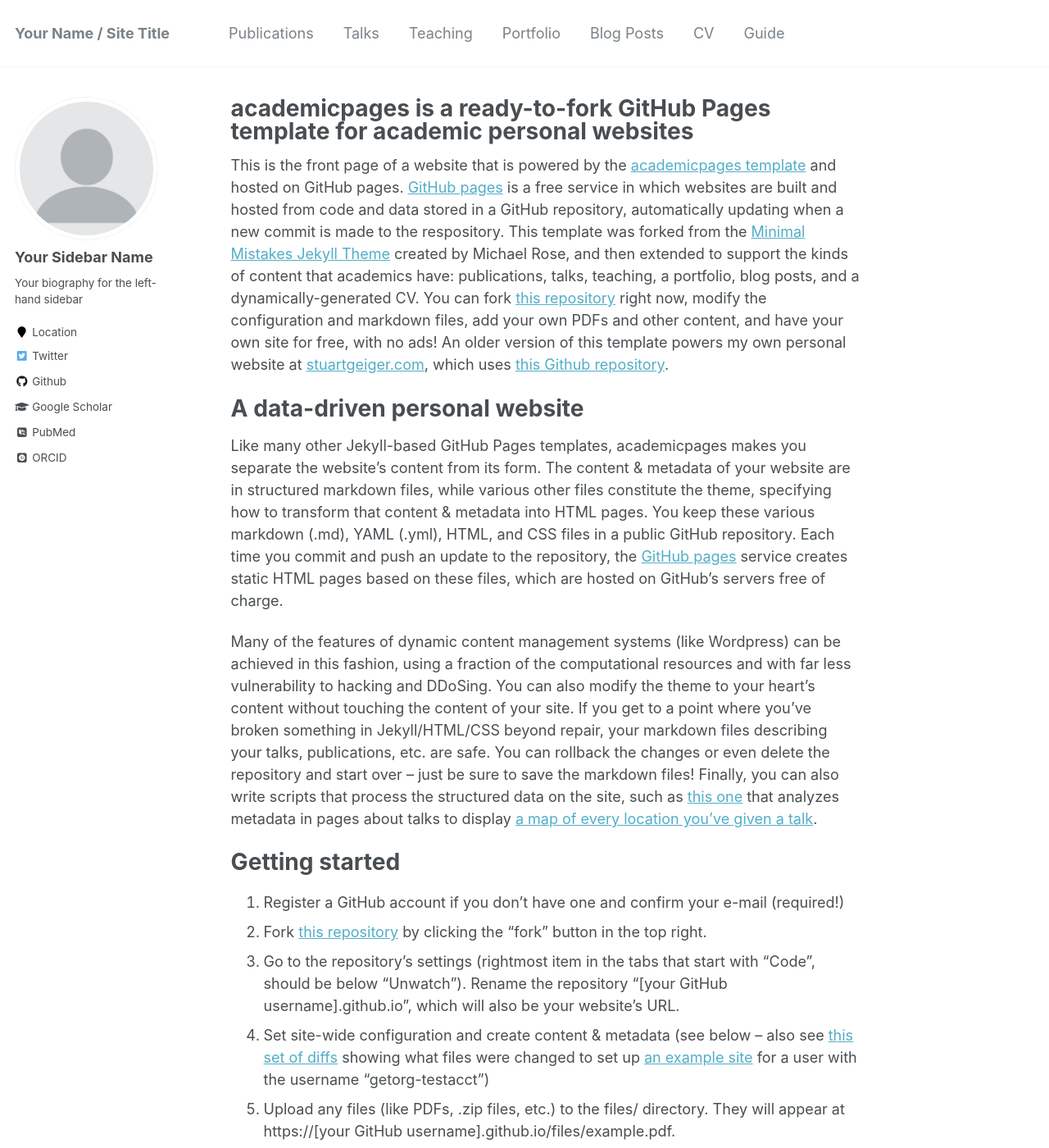
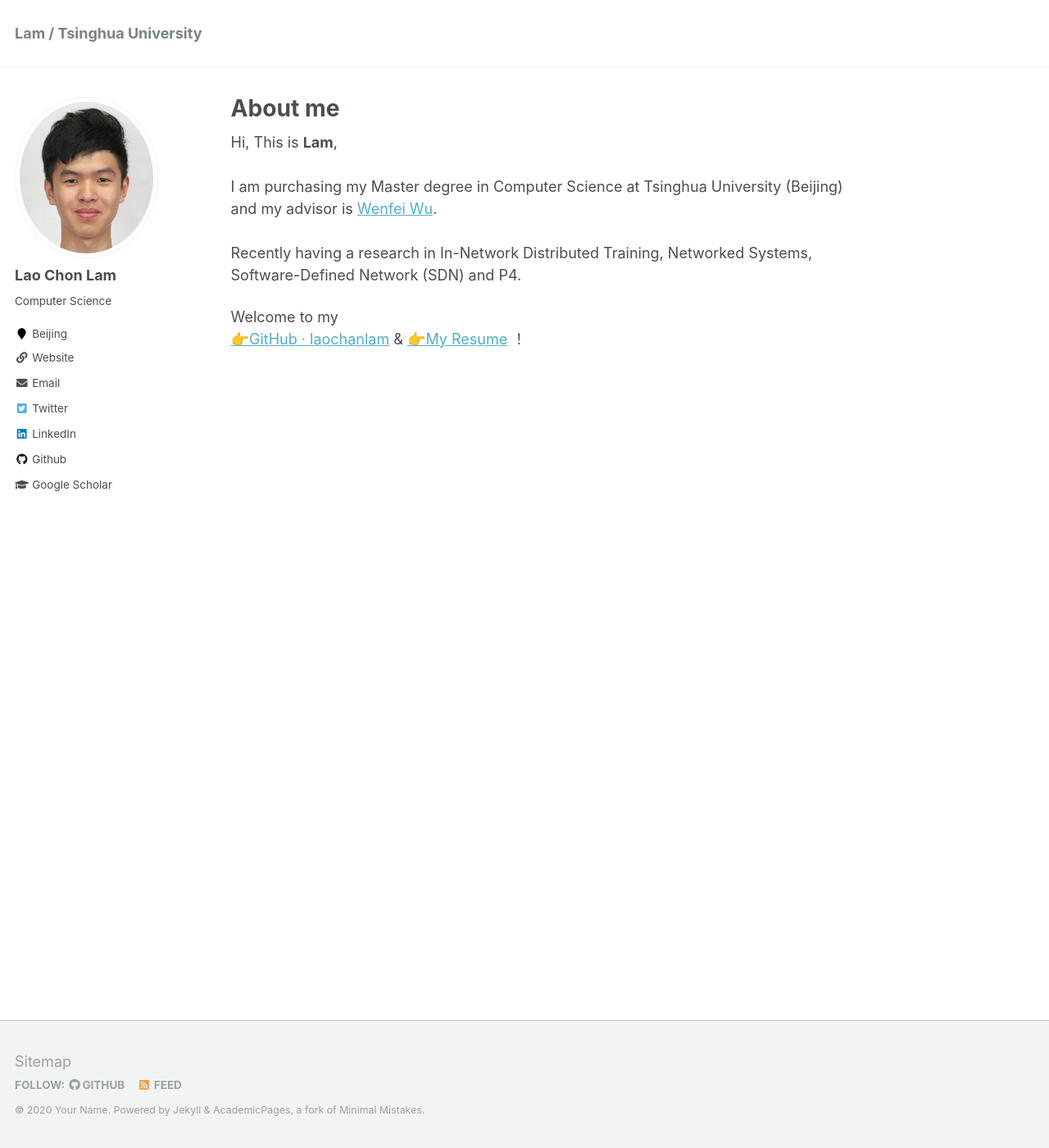
Before and after one commit to laochonlam/personal-website, a Jekyll site: the page built from _pages/about.md, in a window 1280 px wide and 1400 px high. Shown: the whole window at 82% size. Built offline with Jekyll 4.4.1, drawn with Linux system fonts in a browser that asks for light colours; some web fonts are replaced; some of the changed text lies outside the part shown.

Commit message:
init website

```diff
--- a/_config.yml
+++ b/_config.yml
@@ -7,13 +7,13 @@
 
 # Site Settings
 locale                   : "en-US"
-title                    : "Your Name / Site Title"
+title                    : "Lam / Tsinghua University"
 title_separator          : "-"
 name                     : &name "Your Name"
 description              : &description "personal description"
-url                      : https://academicpages.github.io # the base hostname & protocol for your site e.g. "https://mmistakes.github.io"
+url                      : https://laochanlam.com # the base hostname & protocol for your site e.g. "https://mmistakes.github.io"
 baseurl                  : "" # the subpath of your site, e.g. "/blog"
-repository               : "academicpages/academicpages.github.io"
+# repository               : "academicpages/academicpages.github.io"
 teaser                   :  # filename of teaser fallback teaser image placed in /images/, .e.g. "500x300.png"
 breadcrumbs              : false # true, false (default)
 words_per_minute         : 160
@@ -80,36 +80,36 @@ analytics:
 
 # Site Author
 author:
-  name             : "Your Sidebar Name"
-  avatar           : "profile.png"
-  bio              : "Your biography for the left-hand sidebar"
-  location         : "Location"
+  name             : "Lao Chon Lam"
+  avatar           : "icCardPicture.jpeg"
+  bio              : "Computer Science"
+  location         : "Beijing"
   employer         :
-  pubmed           : "https://www.ncbi.nlm.nih.gov/pubmed/?term=john+snow"
-  googlescholar    : "http://yourfullgooglescholarurl.com"
-  email            :
+  # pubmed           : "https://www.ncbi.nlm.nih.gov/pubmed/?term=john+snow"
+  googlescholar    : "https://scholar.google.com/citations?user=jOLUih4AAAAJ&hl=en"
+  email            : "laochanlam@gmail.com"
   researchgate     :  # example: "https://www.researchgate.net/profile/yourprofile"
-  uri              :
+  uri              : "blog.laochanlam.com"
   bitbucket        :
   codepen          :
   dribbble         :
   flickr           :
   facebook         :
   foursquare       :
-  github           : "academicpages"
+  github           : "laochanlam"
   google_plus      :
   keybase          :
   instagram        :
   impactstory      : #"https://profiles.impactstory.org/u/xxxx-xxxx-xxxx-xxxx"
   lastfm           :
-  linkedin         :
-  orcid            : "http://orcid.org/yourorcidurl"
+  linkedin         : "chon-lam-lao-384865122"
+  # orcid            : "http://orcid.org/yourorcidurl"
   pinterest        :
   soundcloud       :
   stackoverflow    : # http://stackoverflow.com/users/123456/username
   steam            :
   tumblr           :
-  twitter          : "replacethistwitterhandle"
+  twitter          : "laochanlam"
   vine             :
   weibo            :
   xing             :
--- a/_pages/about.md
+++ b/_pages/about.md
@@ -1,6 +1,6 @@
 ---
 permalink: /
-title: "academicpages is a ready-to-fork GitHub Pages template for academic personal websites"
+title: "About me"
 excerpt: "About me"
 author_profile: true
 redirect_from:
@@ -8,7 +8,15 @@ redirect_from:
   - /about.html
 ---
 
-This is the front page of a website that is powered by the [academicpages template](https://github.com/academicpages/academicpages.github.io) and hosted on GitHub pages. [GitHub pages](https://pages.github.com) is a free service in which websites are built and hosted from code and data stored in a GitHub repository, automatically updating when a new commit is made to the respository. This template was forked from the [Minimal Mistakes Jekyll Theme](https://mmistakes.github.io/minimal-mistakes/) created by Michael Rose, and then extended to support the kinds of content that academics have: publications, talks, teaching, a portfolio, blog posts, and a dynamically-generated CV. You can fork [this repository](https://github.com/academicpages/academicpages.github.io) right now, modify the configuration and markdown files, add your own PDFs and other content, and have your own site for free, with no ads! An older version of this template powers my own personal website at [stuartgeiger.com](http://stuartgeiger.com), which uses [this Github repository](https://github.com/staeiou/staeiou.github.io).
+<p>Hi, This is <strong>Lam</strong>,
+    <br> <br>I am purchasing my Master degree in Computer Science at Tsinghua University (Beijing) and my advisor is <a href="https://wenfei-wu.github.io/">Wenfei Wu</a>.
+    <br> <br>Recently having a research in In-Network Distributed Training, Networked Systems, Software-Defined Network (SDN) and P4.</p>
+<p>Welcome to my <br><a href="https://github.com/laochanlam">👉GitHub · laochanlam</a> &
+    <a href="/resources/resume.pdf">👉My Resume</a>
+    ！</p>
+
+
+<!--
 
 A data-driven personal website
 ======
@@ -48,3 +56,4 @@ Example: editing a markdown file for a talk
 For more info
 ------
 More info about configuring academicpages can be found in [the guide](https://academicpages.github.io/markdown/). The [guides for the Minimal Mistakes theme](https://mmistakes.github.io/minimal-mistakes/docs/configuration/) (which this theme was forked from) might also be helpful.
+-->
```
Also changed, not shown: other parts of _pages/about.md (+5 -5 lines), _data/navigation.yml (+14 -14 lines), images/icCardPicture.jpeg (added), 1 other file.
